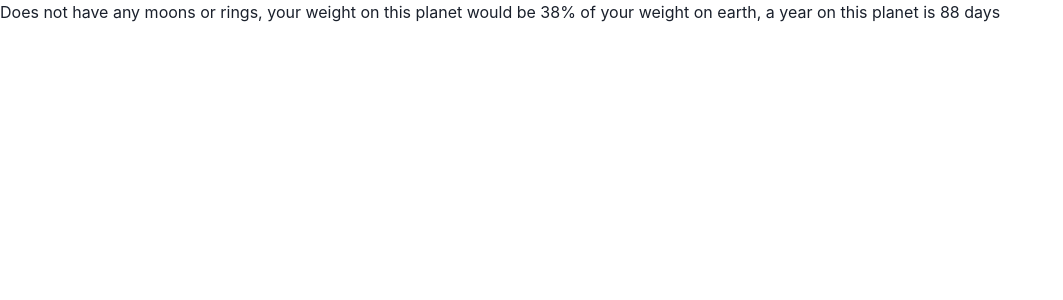
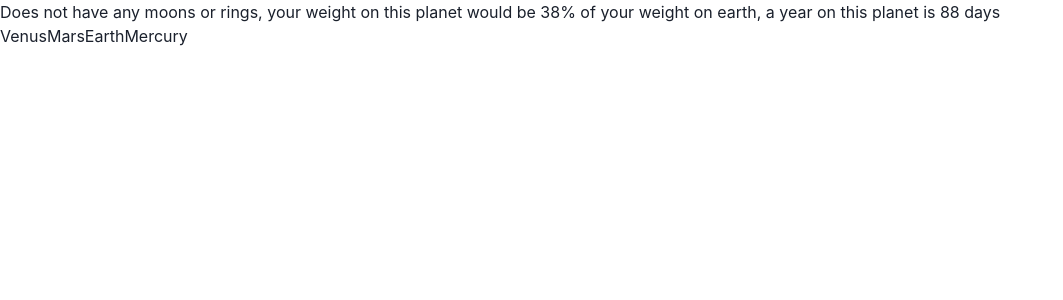
Before and after one commit to anthonybuncio/jsc-hackathon, a Next.js app: page /6-8/planets in a window 1280 px wide. Shown: the top 300 px of the page, without its empty margins (0-1063 px from the left). Built offline with nearby package versions, Linux system fonts and the light colour scheme.

Commit message:
MVP planets game..

```diff
--- a/pages/6-8/planets.js
+++ b/pages/6-8/planets.js
@@ -31,6 +31,8 @@
 ];
 
 export default function Home() {
+  const [correctCount, setCorrectCount] = useState(0);
+  console.log(Math.floor(Math.random() * planetData.length));
   return (
     <div className={styles.container}>
       <Head>
@@ -43,7 +45,11 @@
         <div className={styles.planetsQuestion}>
           <h1>{planetData[0].question}</h1>
         </div>
-        <div className={styles.planetsAnswers}></div>
+        <div className={styles.planetsAnswers}>
+          {planetData[0].answers.map((ans) => {
+            return <button key={ans}>{ans}</button>;
+          })}
+        </div>
       </main>
     </div>
   );
```
Also changed, not shown: pages/6-8.js (+3 -6 lines).
